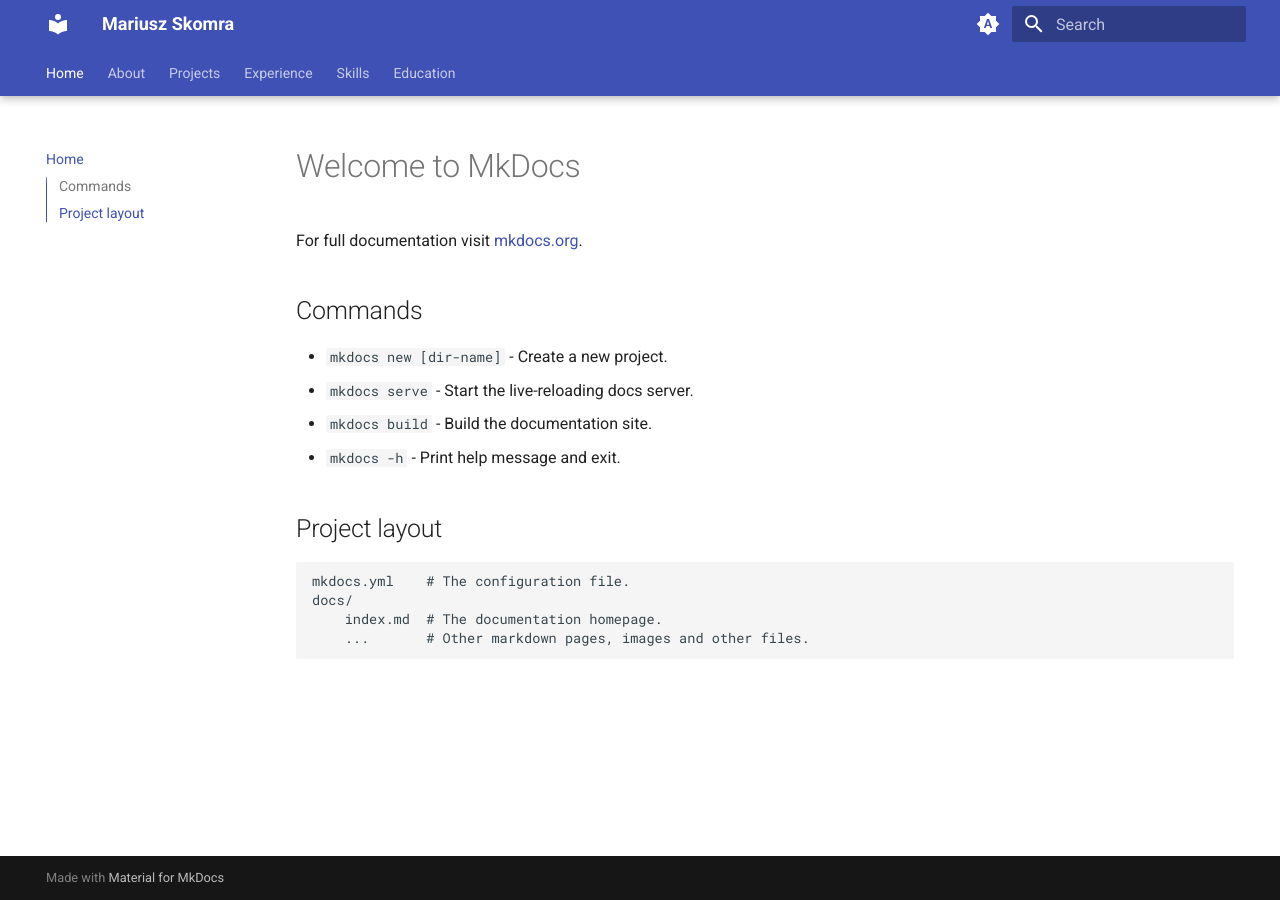
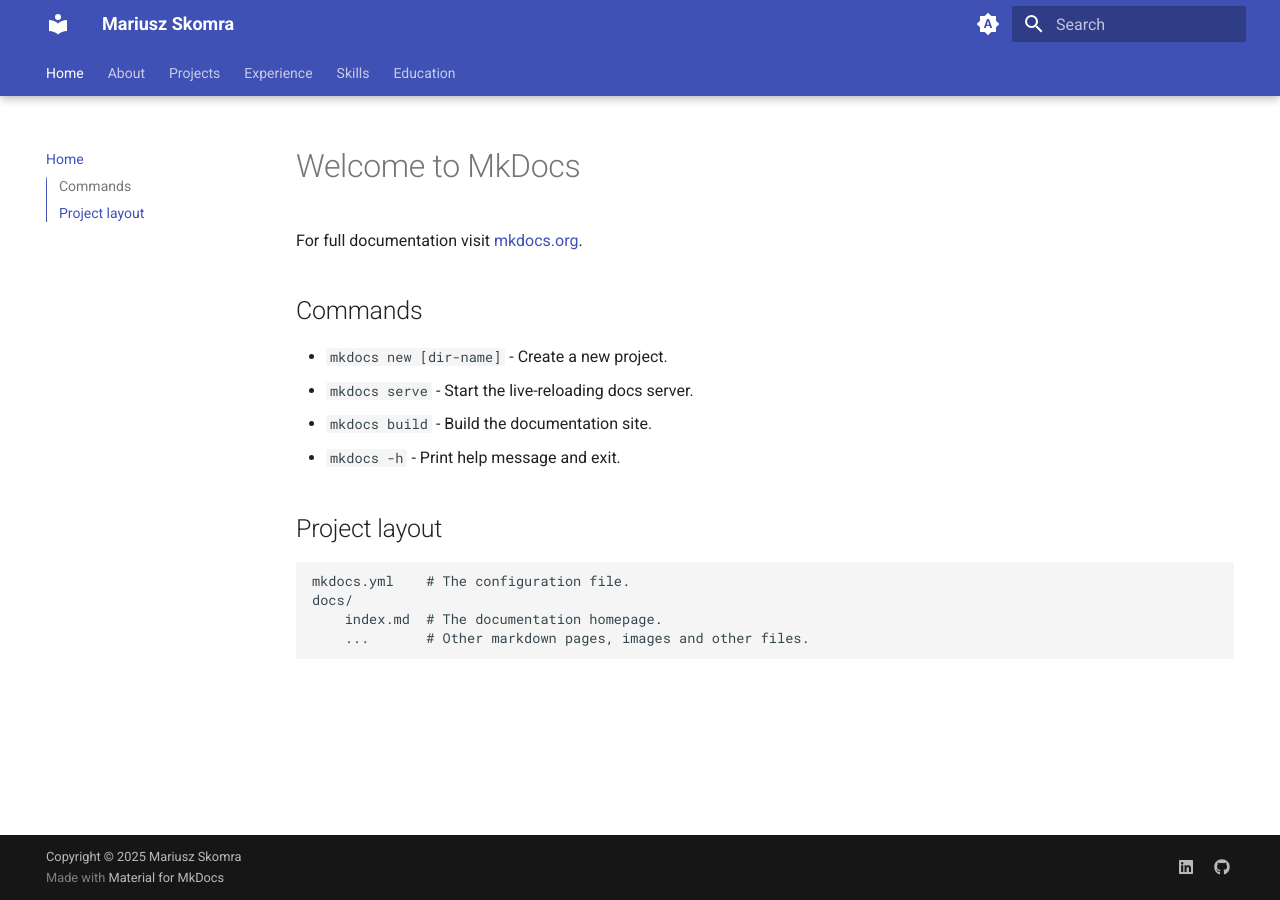
Before and after one commit to MariuszSkomra/resume, an MkDocs documentation site: the page built from docs/index.md, in a window 1280 px wide. Built offline with MkDocs 1.6.1 and Material for MkDocs 9.7.7, drawn with Linux system fonts in a browser that asks for light colours.

```diff
--- a/mkdocs.yml
+++ b/mkdocs.yml
@@ -33,3 +33,10 @@ theme:
     - navigation.top
     - toc.follow
     - toc.integrate
+extra:
+  social:
+    - icon: fontawesome/brands/linkedin
+      link: https://www.linkedin.com/in/mariuszskomra/
+    - icon: fontawesome/brands/github
+      link: https://github.com/MariuszSkomra
+copyright: Copyright &copy; 2025 Mariusz Skomra
```
